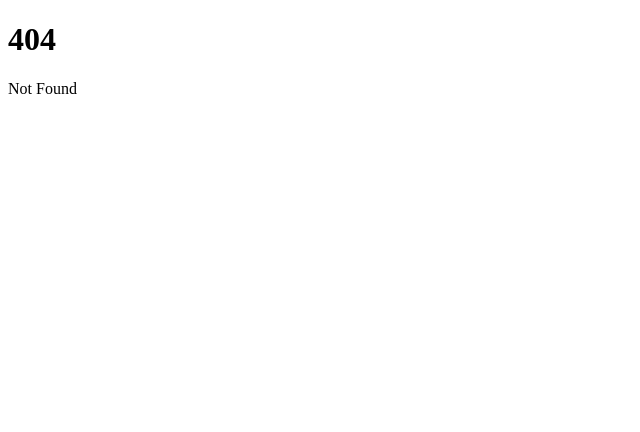
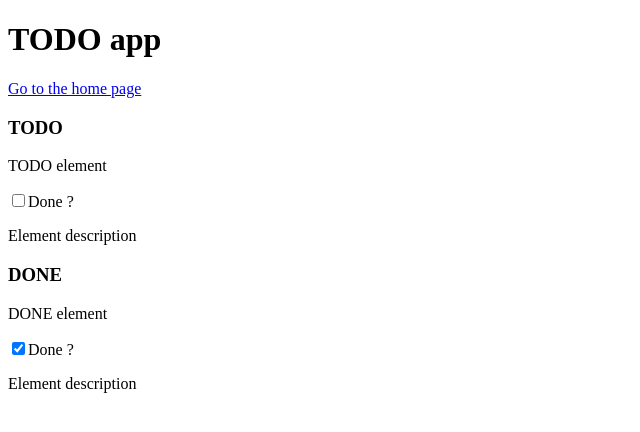
Before and after one commit to antonin-suzor/todo, a SvelteKit app in the folder todo-app/: page /app in a window 1280 px wide. Before the commit this address had no page. Shown: the top 432 px of the page, without its empty margins (0-640 px from the left). Built offline with nearby package versions, Linux system fonts and the light colour scheme.

Commit message:
Add basic TODO page structure

```diff
--- a/todo-app/src/app.html
+++ b/todo-app/src/app.html
@@ -4,6 +4,7 @@
 		<meta charset="utf-8" />
 		<link rel="icon" href="%sveltekit.assets%/favicon.png" />
 		<meta name="viewport" content="width=device-width, initial-scale=1" />
+		<title>TODO app. Start small, then expand.</title>
 		%sveltekit.head%
 	</head>
 	<body data-sveltekit-preload-data="hover">
--- a/todo-app/src/routes/+page.svelte
+++ b/todo-app/src/routes/+page.svelte
@@ -1,2 +1,3 @@
-<h1>Welcome to SvelteKit</h1>
-<p>Visit <a href="https://svelte.dev/docs/kit">svelte.dev/docs/kit</a> to read the documentation</p>
+<h1>TODO app</h1>
+<h3>Start small, then expand.</h3>
+<a href="/app">Go to the application</a>
--- /dev/null
+++ b/todo-app/src/routes/app/+page.svelte
@@ -0,0 +1,16 @@
+<h1>TODO app</h1>
+<a href="/">Go to the home page</a>
+
+<h3>TODO</h3>
+<div>
+    <p>TODO element</p>
+    <label><input type="checkbox">Done ?</label>
+    <p>Element description</p>
+</div>
+
+<h3>DONE</h3>
+<div>
+    <p>DONE element</p>
+    <label><input type="checkbox" checked>Done ?</label>
+    <p>Element description</p>
+</div>
```
